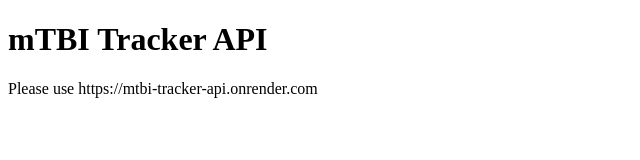
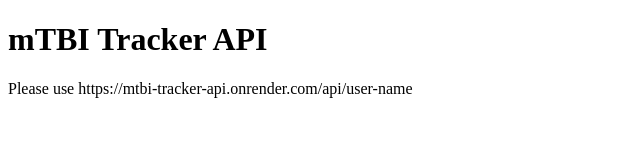
Before and after one commit to chelseaerinavery/mtbi-tracker-api, a website: page index.html in a window 1280 px wide. Shown: the whole page, without its empty margins (0-640 px from the left). Drawn offline with Linux system fonts and the light colour scheme.

Commit message:
fixed broken link in index.html

```diff
--- a/index.html
+++ b/index.html
@@ -9,7 +9,7 @@
 
 <body>
     <h1>mTBI Tracker API</h1>
-    <p>Please use https://mtbi-tracker-api.onrender.com </p>
+    <p>Please use https://mtbi-tracker-api.onrender.com/api/user-name</p>
 </body>
 
 </html>
```
